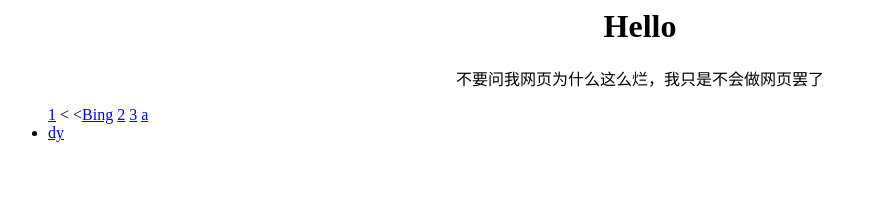
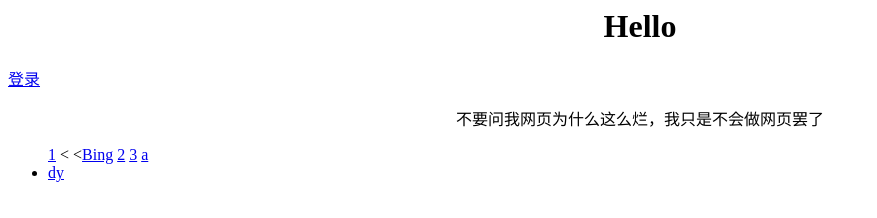
Before and after one commit to Shaped1231/Shaped1231.github.io, a plain HTML site: page index.html in a window 1280 px wide. Shown: the whole page, without its empty margins (0-877 px from the left). Drawn offline with Linux system fonts and the light colour scheme.

Commit message:
Update index.html

```diff
--- a/index.html
+++ b/index.html
@@ -1,4 +1,4 @@
-<h1 align="center">Hello</h1>
+<h1 align="center">Hello</h1>  <a href="https://asdmmgfg.github.io/login.html">登录</a>
 <link rel="icon" href="../image/logo.jpg">
 <p align="center">不要问我网页为什么这么烂，我只是不会做网页罢了</p>
 <ul>
```
